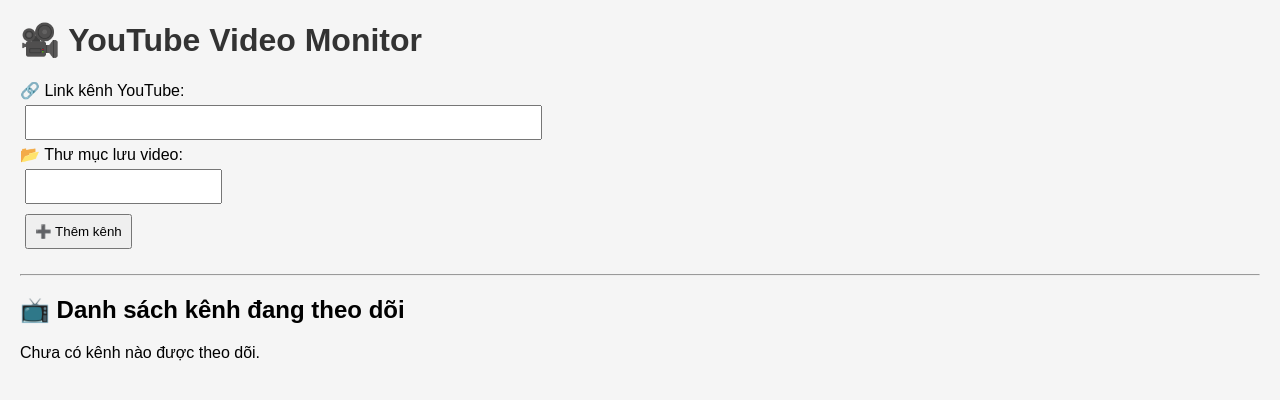
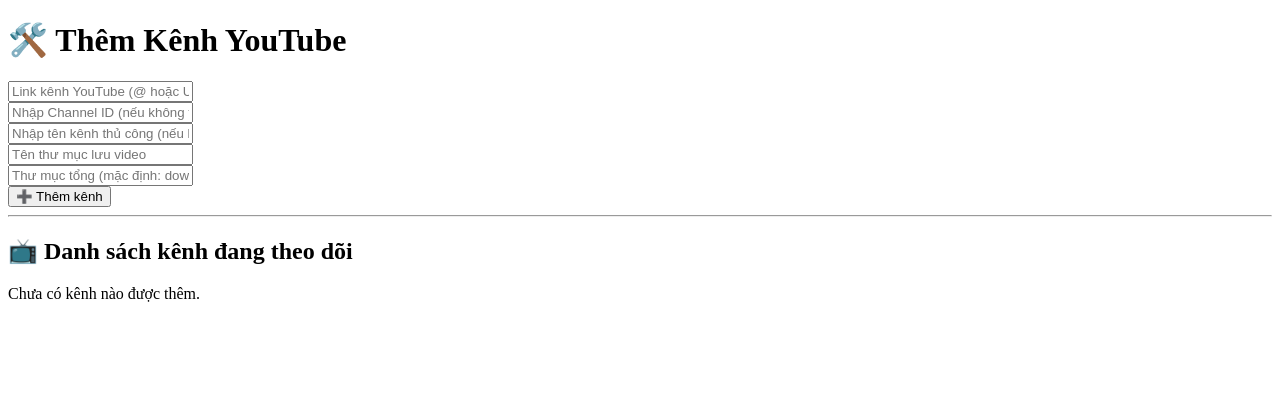
Before and after one commit to truchuynh123/youtube-monitor, a Flask app: page / in a window 1280 px wide. Shown: the top 400 px of the page. Run offline with Flask 3, Linux system fonts and the light colour scheme.

Commit message:
Cập nhật giao diện thêm kênh + logic app.py

```diff
--- a/app.py
+++ b/app.py
@@ -1,49 +1,44 @@
+import os
+import json
+import datetime
 from flask import Flask, render_template, request, redirect, url_for
-import json
-import os
+from yt_dlp import YoutubeDL
+from urllib.parse import urlparse
 import re
-import subprocess
-import datetime
-from datetime import datetime, UTC
-import requests
 
 app = Flask(__name__)
-DATA_FILE = "channels.json"
+
+CHANNELS_FILE = "channels.json"
 
 def load_channels():
-    if os.path.exists(DATA_FILE):
-        with open(DATA_FILE, "r", encoding="utf-8") as f:
+    if os.path.exists(CHANNELS_FILE):
+        with open(CHANNELS_FILE, "r", encoding="utf-8") as f:
             return json.load(f)
     return {}
 
-def save_channels(channels):
-    with open(DATA_FILE, "w", encoding="utf-8") as f:
-        json.dump(channels, f, indent=4, ensure_ascii=False)
+def save_channels(data):
+    with open(CHANNELS_FILE, "w", encoding="utf-8") as f:
+        json.dump(data, f, ensure_ascii=False, indent=4)
 
 def extract_channel_id(url):
-    if "@"+url.strip("@") == url:
-        url = "https://www.youtube.com/" + url
-    if "/@" in url:
-        try:
-            response = requests.get(url)
-            match = re.search(r'"channelId":"(UC[\w-]{22})"', response.text)
-            if match:
-                return match.group(1)
-        except Exception as e:
-            print(f"Lỗi khi lấy channel ID từ handle: {e}")
-    match = re.search(r"(UC[\w-]{22})", url)
-    return match.group(1) if match else None
+    ydl_opts = {'quiet': True, 'extract_flat': True, 'skip_download': True}
+    try:
+        with YoutubeDL(ydl_opts) as ydl:
+            info = ydl.extract_info(url, download=False)
+            return info.get("channel_id")
+    except Exception as e:
+        print("⚠️ Không thể trích xuất channel_id:", e)
+        return None
 
 def get_channel_name(channel_id):
+    ydl_opts = {'quiet': True, 'extract_flat': True, 'skip_download': True}
     try:
-        url = f"https://www.youtube.com/channel/{channel_id}"
-        response = requests.get(url)
-        match = re.search(r'"title":"(.*?)"', response.text)
-        if match:
-            return match.group(1)
+        with YoutubeDL(ydl_opts) as ydl:
+            info = ydl.extract_info(f"https://www.youtube.com/channel/{channel_id}", download=False)
+            return info.get("uploader") or channel_id
     except Exception as e:
-        print(f"Lỗi khi lấy tên kênh: {e}")
-    return "Không xác định"
+        print("⚠️ Không thể lấy tên kênh:", e)
+        return channel_id
 
 @app.route("/", methods=["GET"])
 def index():
@@ -55,25 +50,31 @@ def add_channel():
     url = request.form.get("channel_url")
     folder = request.form.get("folder_name")
     download_path = request.form.get("download_path") or "downloads"
+    channel_id_manual = request.form.get("channel_id_manual")
+    channel_name_manual = request.form.get("channel_name_manual")
 
     if not url or not folder:
-        return redirect(url_for("index"))
+        return "Thiếu thông tin đầu vào", 400
 
     channel_id = extract_channel_id(url)
+
+    if not channel_id and channel_id_manual:
+        channel_id = channel_id_manual.strip()
+
     if not channel_id:
-        return "Không thể trích xuất Channel ID từ URL", 400
+        return "Không thể trích xuất Channel ID từ URL và không có Channel ID thủ công", 400
 
-    channel_name = get_channel_name(channel_id)
+    if channel_name_manual:
+        channel_name = channel_name_manual.strip()
+    else:
+        channel_name = get_channel_name(channel_id)
+
     channels = load_channels()
-
     channels[channel_id] = {
         "name": channel_name,
         "folder": folder,
         "download_path": download_path,
-        "added": datetime.now(UTC).isoformat()
+        "added": datetime.datetime.now(datetime.UTC).isoformat()
     }
     save_channels(channels)
     return redirect(url_for("index"))
-
-if __name__ == "__main__":
-    app.run(host="0.0.0.0", port=10000)
--- a/templates/index.html
+++ b/templates/index.html
@@ -1,42 +1,34 @@
 <!DOCTYPE html>
-<html lang="en">
+<html>
 <head>
-    <meta charset="UTF-8">
-    <title>YouTube Monitor</title>
-    <meta name="viewport" content="width=device-width, initial-scale=1">
-    <style>
-        body { font-family: Arial, sans-serif; margin: 20px; background: #f5f5f5; }
-        h1 { color: #333; }
-        form { margin-bottom: 20px; }
-        input, button { padding: 8px; margin: 5px; }
-        .channel-block { border: 1px solid #ccc; padding: 10px; margin-bottom: 10px; background: #fff; border-radius: 5px; }
-    </style>
+    <meta charset="utf-8">
+    <title>YouTube Channel Monitor</title>
 </head>
 <body>
-    <h1>🎥 YouTube Video Monitor</h1>
-
-    <form action="/add_channel" method="post">
-        <label>🔗 Link kênh YouTube:</label><br>
-        <input type="text" name="channel_url" size="60" required><br>
-        <label>📂 Thư mục lưu video:</label><br>
-        <input type="text" name="folder_name" required><br>
+    <h1>🛠️ Thêm Kênh YouTube</h1>
+    <form method="POST" action="{{ url_for('add_channel') }}">
+        <input type="text" name="channel_url" placeholder="Link kênh YouTube (@ hoặc URL)" required><br>
+        <input type="text" name="channel_id_manual" placeholder="Nhập Channel ID (nếu không tự lấy được)"><br>
+        <input type="text" name="channel_name_manual" placeholder="Nhập tên kênh thủ công (nếu không tự lấy được)"><br>
+        <input type="text" name="folder_name" placeholder="Tên thư mục lưu video" required><br>
+        <input type="text" name="download_path" placeholder="Thư mục tổng (mặc định: downloads)"><br>
         <button type="submit">➕ Thêm kênh</button>
     </form>
 
     <hr>
-
     <h2>📺 Danh sách kênh đang theo dõi</h2>
-
     {% if channels %}
-        {% for ch in channels %}
-            <div class="channel-block">
-                <p><strong>📛 Tên kênh:</strong> {{ ch.name }}</p>
-                <p><strong>🆔 Channel ID:</strong> {{ ch.channel_id }}</p>
-                <p><strong>📂 Thư mục lưu:</strong> {{ ch.folder }}</p>
-            </div>
+        <ul>
+        {% for cid, info in channels.items() %}
+            <li>
+                <strong>{{ info.name }}</strong> ({{ cid }})<br>
+                📁 Folder: {{ info.download_path }}/{{ info.folder }}<br>
+                🕒 Đã thêm: {{ info.added }}
+            </li>
         {% endfor %}
+        </ul>
     {% else %}
-        <p>Chưa có kênh nào được theo dõi.</p>
+        <p>Chưa có kênh nào được thêm.</p>
     {% endif %}
 </body>
 </html>
```
